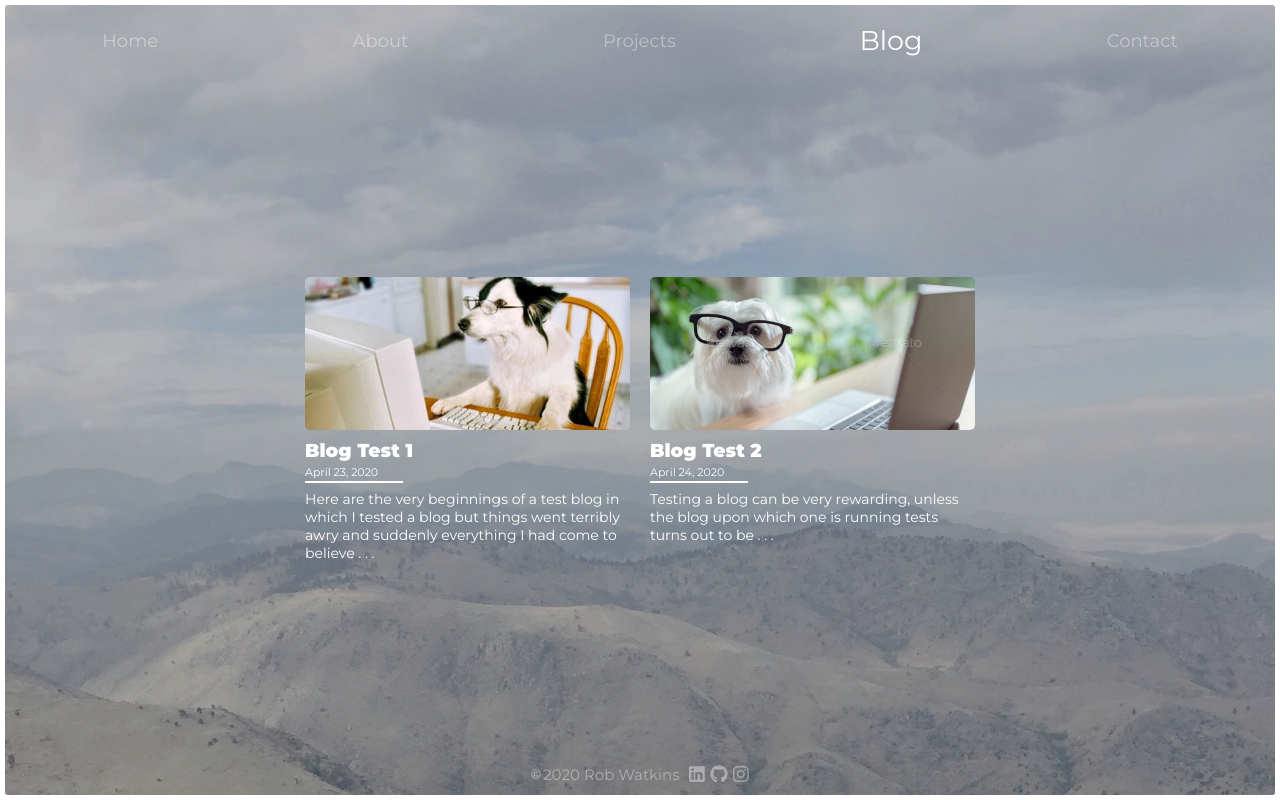
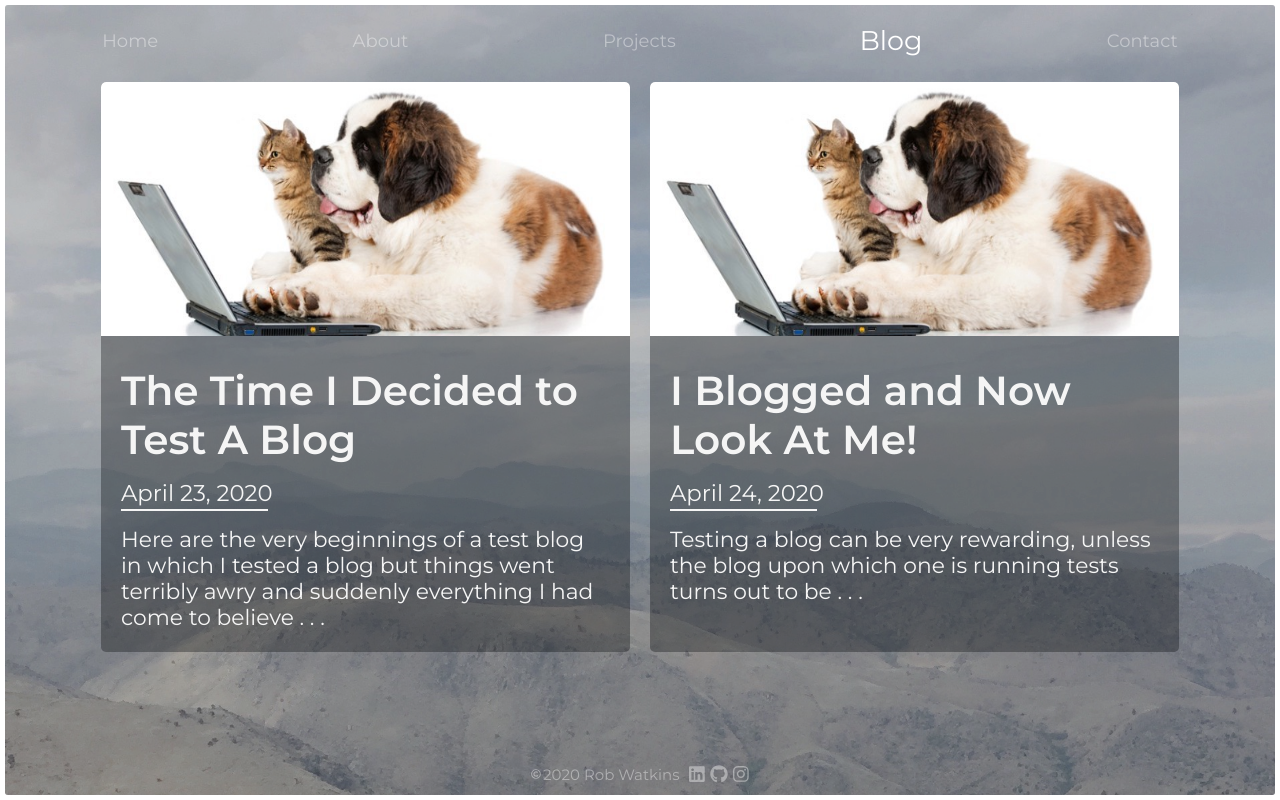
Before and after one commit to robpwatkins/robpwatkins, a React (Create React App) app: page /blog in a window 1280 px wide. Built offline with nearby package versions, Linux system fonts and the light colour scheme.

Commit message:
got blogs to a pretty good place visually

```diff
--- a/src/blogList.js
+++ b/src/blogList.js
@@ -1,15 +1,15 @@
 export const blogList = [
   {
     "link" : "https://medium.com/@robpwatkins/test-portfolio-blog-50d83b856c92",
-    "img": require('./img/DogBlogger.jpg'),
-    "name" : "Blog Test 1",
+    "img": require('./img/DogBlogger4.jpeg'),
+    "name" : "The Time I Decided to Test A Blog",
     "date": "April 23, 2020",
     "description": "Here are the very beginnings of a test blog in which I tested a blog but things went terribly awry and suddenly everything I had come to believe . . ."
   },
   {
     "link" : "https://medium.com/@robpwatkins/test-portfolio-blog-50d83b856c92",
-    "img": require("./img/DogBlogger3.jpg"),
-    "name" : "Blog Test 2",
+    "img": require("./img/DogBlogger4.jpeg"),
+    "name" : "I Blogged and Now Look At Me!",
     "date": "April 24, 2020",
     "description": "Testing a blog can be very rewarding, unless the blog upon which one is running tests turns out to be . . ."
   }
--- a/src/components/BlogPage.css
+++ /dev/null
@@ -1,71 +0,0 @@
-.blog-container {
-  display: flex;
-  flex-direction: column;
-  width: 100%;
-  height: 90%;
-  justify-content: center;
-  align-items: center;
-  padding: 30px 25px 0 25px;
-  border-radius: 10px;
-}
-
-.blog-box {
-  display: flex;
-  flex-direction: column;
-  align-items: center;
-  width: auto;
-  height: 50%;
-  color: white;
-}
-
-
-.blog-box h3 {
-  padding: 5px 0 0 0;
-}
-
-.blog-box p {
-  font-size: 11px;
-  padding: 3px 0 2px 0;
-}
-
-.blog-box hr {
-  width: 30%;
-  border-top: 2px solid white;
-}
-
-.blog-box .preview-text {
-  font-size: 14px;
-  padding: 7px 0;
-}
-
-.blog-box img {
-  width: 100%;
-  border: 5px solid white;
-  border-radius: 5px;
-}
-
-.blog-box3, .blog-box4 {
-  display: none;
-}
-
-@media (min-width: 480px) {
-  .blog-box {
-    width: 400px;
-  }
-
-  @media (min-width: 768px) {
-    .blog-box3, .blog-box4 {
-      display: flex;
-    }
-
-    .blog-container {
-      flex-direction: row;
-      flex-wrap: wrap;
-    }
-
-    .blog-box {
-      max-width: 325px;
-      margin: 0 10px
-    }
-  }
-}
--- a/src/components/Blogs.css
+++ b/src/components/Blogs.css
@@ -5,12 +5,14 @@
   height: 90%;
   justify-content: center;
   align-items: center;
-  padding: 30px 25px 0 25px;
+  /* padding: 30px 0 0 0; */
   border-radius: 10px;
 }
 
 .blog-content {
-  display: flex;
+  overflow: scroll;
+  width: 90%;
+  height: 90%;
 }
 
 .blog-box {
@@ -18,34 +20,50 @@
   flex-direction: column;
   align-items: center;
   width: auto;
-  height: 50%;
-  color: white;
+  height: auto;
+  margin: 0 0 25px 0;
+  color: whitesmoke;
+  background: rgba(10, 12, 17, 0.342);
+  /* border: 3px solid whitesmoke; */
+  border-radius: 5px;
 }
 
+.blog-info {
+  display: flex;
+  flex-direction: column;
+  height: auto;
+  justify-content: space-between;
+  padding: 30px 20px 20px 20px;
+}
 
 .blog-box h3 {
-  padding: 5px 0 0 0;
+  font-size: calc(15px + 2vw);
+  font-weight: 600;
+  /* padding: 25px 0 0 0; */
 }
 
 .blog-box p {
-  font-size: 11px;
-  padding: 3px 0 2px 0;
+  font-size: calc(10px + 1vw);
+  padding: 15px 0 2px 0;
 }
 
 .blog-box hr {
   width: 30%;
-  border-top: 2px solid white;
+  border-top: 2px solid whitesmoke;
 }
 
 .blog-box .preview-text {
-  font-size: 14px;
-  padding: 7px 0;
+  font-size: calc(9px + 1vw);
+  /* padding: 7px 0; */
 }
 
 .blog-box img {
   width: 100%;
+  height: 100%;
   /* border: 5px solid white; */
   border-radius: 5px;
+  border-bottom-left-radius: 0;
+  border-bottom-right-radius: 0;
 }
 
 .blog-box3, .blog-box4 {
@@ -54,22 +72,27 @@
 
 @media (min-width: 480px) {
   .blog-box {
-    width: 400px;
+    /* width: 100%; */
+  }
 }
 
 @media (min-width: 768px) {
-    .blog-box3, .blog-box4 {
-      display: flex;
+  .blog-container {
+    flex-direction: row;
+    align-items: flex-start;
+    padding: 30px 25px 0 25px;
   }
 
-    .blog-container {
-      flex-direction: row;
-      flex-wrap: wrap;
+  .blog-content {
+    display: flex;
+    width: 90%;
+    height: auto;
+    justify-content: center;
   }
 
   .blog-box {
-      max-width: 325px;
+    /* max-width: 325px; */
+    width: 50%;
     margin: 0 10px
   }
 }
-}
--- a/src/components/Blogs.js
+++ b/src/components/Blogs.js
@@ -13,9 +13,13 @@
             </a>
             <div className="blog-info">
               <h3>{blog.name}</h3>
-              <p>{blog.date}</p>
-              <hr />
-              <p className="preview-text">{blog.description}</p>
+              <div className="blog-info-bottom">
+                <div className="date-hr-box">
+                  <p>{blog.date}</p>
+                  <hr />
+                </div>
+                <p className="preview-text">{blog.description}</p>
+              </div>
             </div>
           </div>
         )
```
Lines whose indentation alone changed are shown as unchanged.
